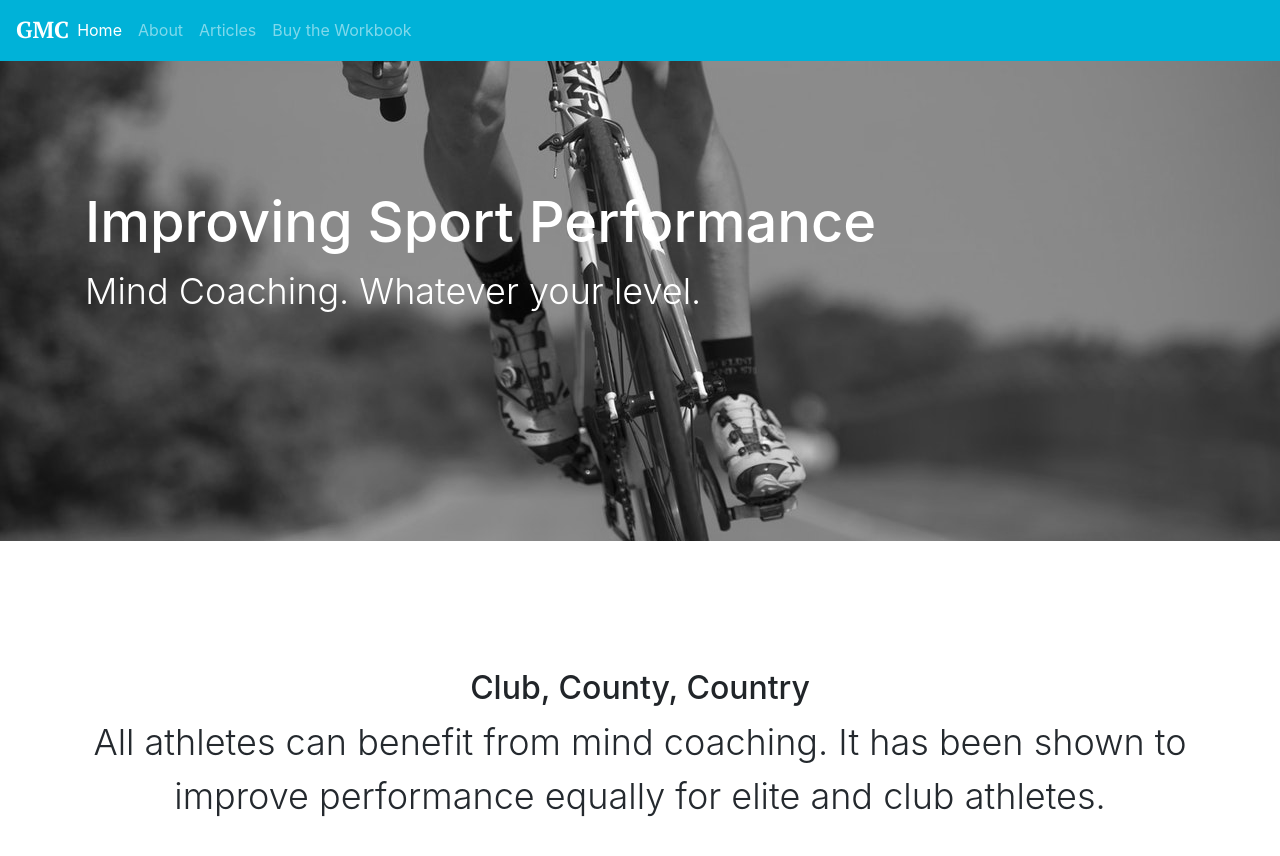
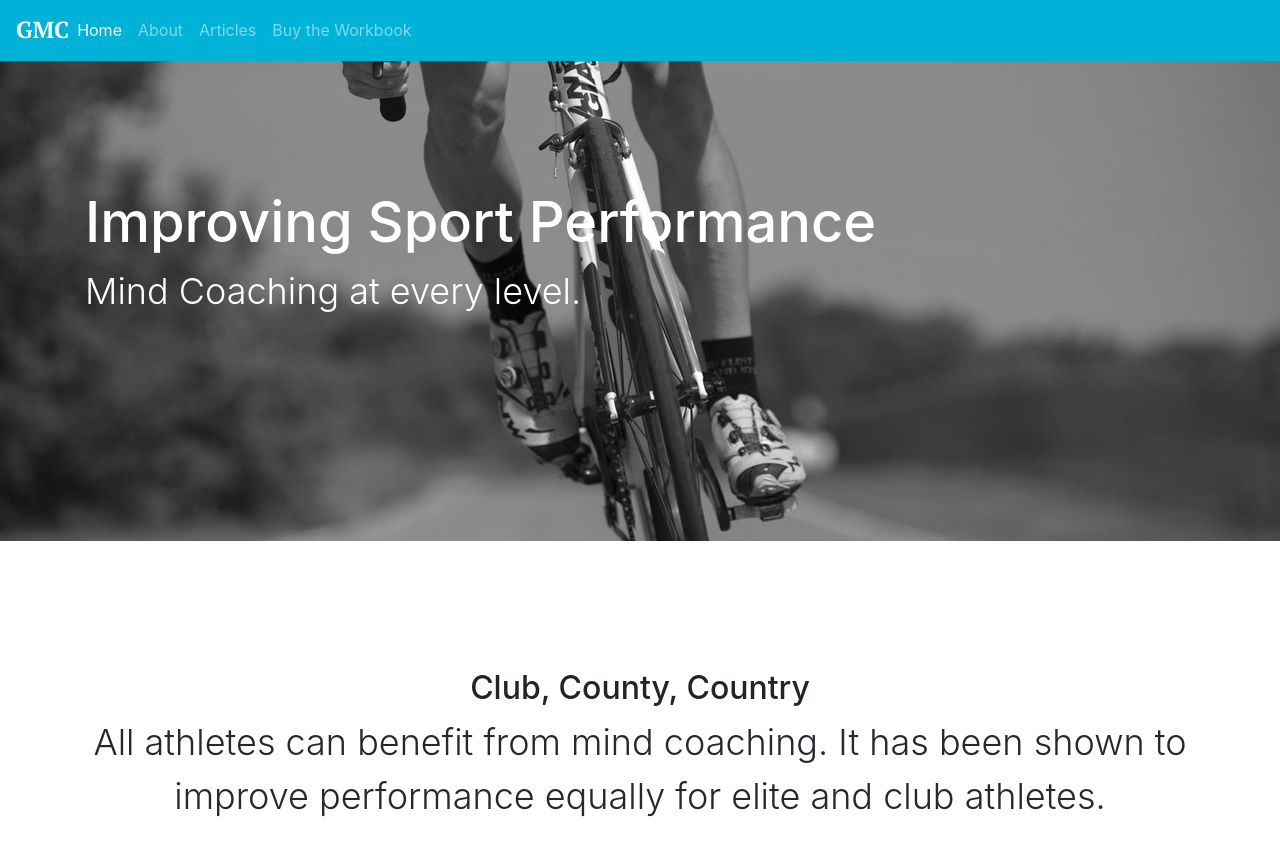
Before and after one commit to krussll/etsysimplicity, a Jekyll site: the page built from index.md, in a window 1280 px wide and 900 px high. Shown: the top 856 px of the window. Built offline with Jekyll 4.4.1, drawn with Linux system fonts in a browser that asks for light colours; nearby versions of some CDN libraries.

Commit message:
Update index.md

```diff
--- a/index.md
+++ b/index.md
@@ -3,7 +3,7 @@
 #
 layout: home
 title: Improving Sport Performance
-sub-title: Mind Coaching. Whatever your level.
+sub-title: Mind Coaching at every level.
 action-text: Get Started
 action-location: workbook
 sitemap:
```
